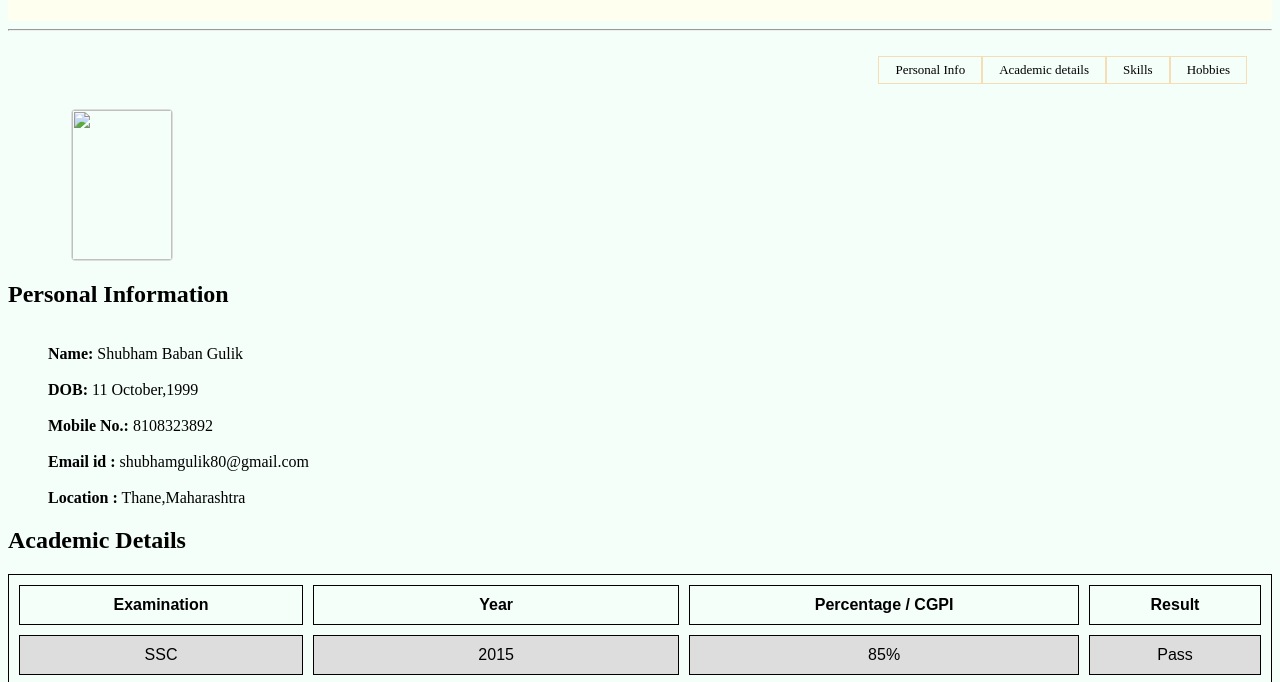
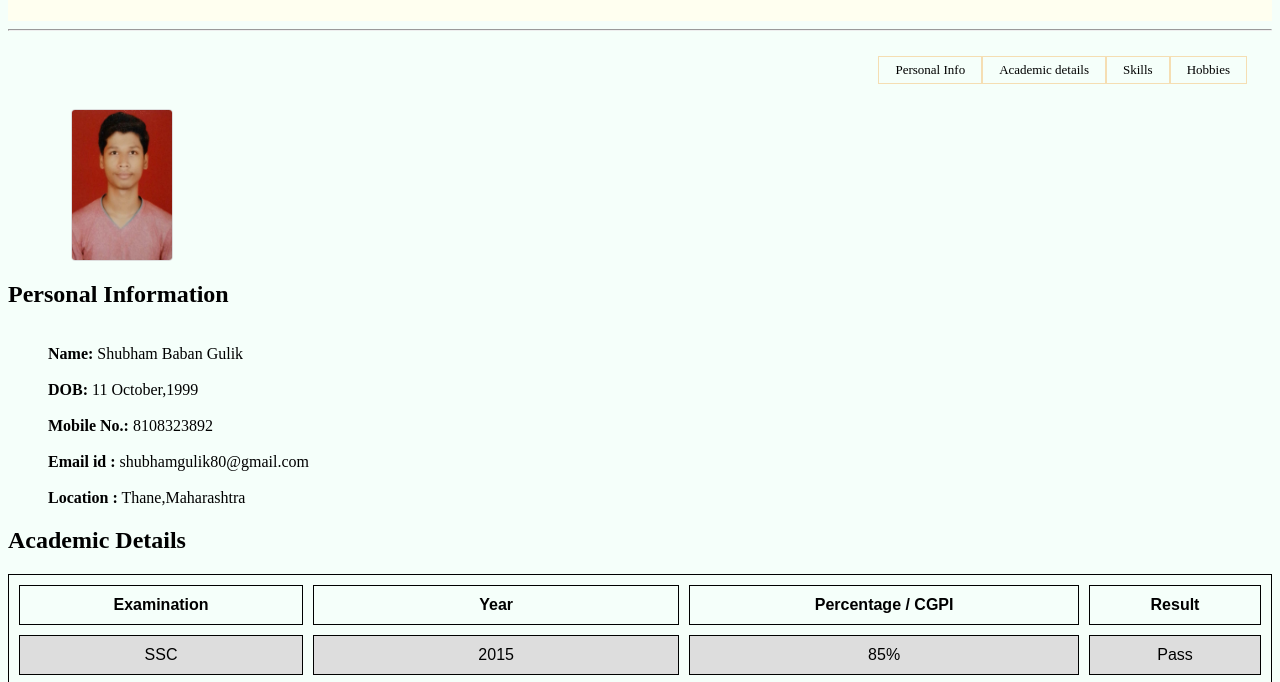
Before and after one commit to Shubhamgulik/resume, a plain HTML site: page index.html in a window 1280 px wide. Shown: the part 118-800 px from the top of the page. Drawn offline with Linux system fonts and the light colour scheme.

Commit message:
Update index.html

```diff
--- a/index.html
+++ b/index.html
@@ -135,7 +135,7 @@ text-align: center;
 
 
 
-<img src="Downloads/shubham.jpeg" alt="" width="100" height="100">
+<img src="shubham.jpeg" alt="" width="100" height="100">
 
 
 <a name="personal"></a>
```
